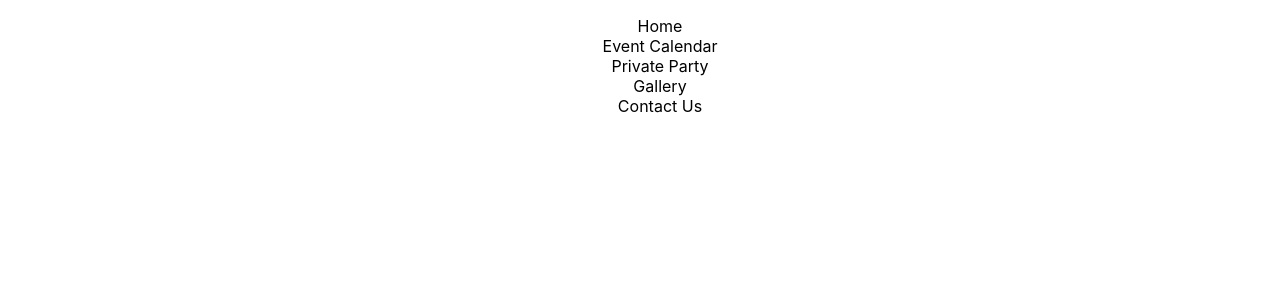
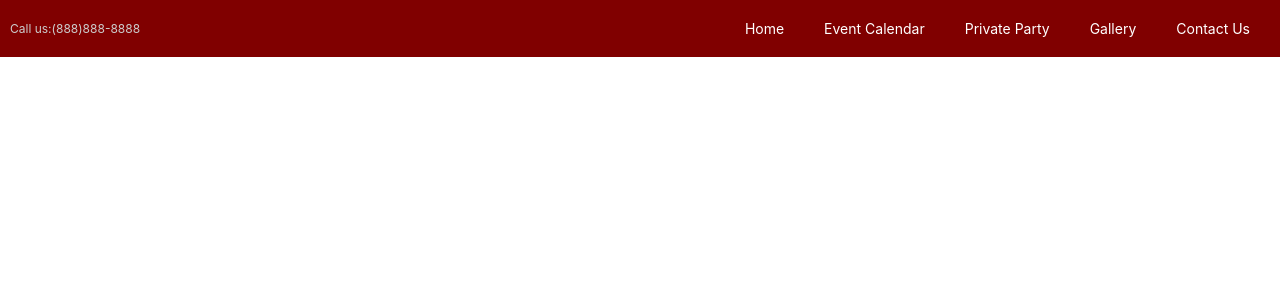
Before and after one commit to CadmiumRed40/Make-A-Mark-Paintbar-LLC, a React (Create React App) app in the folder make-a-mark-ite/: page / in a window 1280 px wide. Shown: the top 300 px of the page. Built offline with nearby package versions, Linux system fonts and the light colour scheme.

Commit message:
Styling navigation bar. Apparently create react app  is no longer being supported so I need a way to restart this project.

```diff
--- a/make-a-mark-ite/package.json
+++ b/make-a-mark-ite/package.json
@@ -8,7 +8,8 @@
     "@testing-library/user-event": "^13.5.0",
     "react": "^18.2.0",
     "react-dom": "^18.2.0",
-    "react-scripts": "5.0.1",
+    "react-router-dom": "^6.14.1",
+    "react-scripts": "^2.1.3",
     "web-vitals": "^2.1.4"
   },
   "scripts": {
--- a/make-a-mark-ite/src/App.js
+++ b/make-a-mark-ite/src/App.js
@@ -1,3 +1,4 @@
+import React from 'react'
 import './App.css';
 import NavgationBar from './components/NavigationBar/NavgationBar';
 
--- a/make-a-mark-ite/src/components/NavigationBar/NavgationBar.js
+++ b/make-a-mark-ite/src/components/NavigationBar/NavgationBar.js
@@ -1,16 +1,20 @@
 import React from 'react'
-import NavigationBar from './NavigationBar.css'
+//import router from 'react-router-dom'
+import './NavigationBar.css'
 
 function NavgationBar() {
   return (
-    <div>
+    <div id="body">
+      <nav>
+      <span id="callUs">Call us:(888)888-8888</span>
         <ul>
-            <li>Home</li>
-            <li>Event Calendar</li>
-            <li>Private Party</li>
-            <li>Gallery</li>
-            <li>Contact Us</li>
+            <li><a>Home</a></li>
+            <li><a>Event Calendar</a></li>
+            <li><a>Private Party</a></li>
+            <li><a>Gallery</a></li>
+            <li><a>Contact Us</a></li>
         </ul>
+        </nav>
     </div>
   )
 }
--- a/make-a-mark-ite/src/components/NavigationBar/NavigationBar.css
+++ b/make-a-mark-ite/src/components/NavigationBar/NavigationBar.css
@@ -1,3 +1,57 @@
-ul {
-    list-style-type: none;
-}
+#body {
+    background-color: #333;
+  }
+
+  nav {
+    background-color: #800000;
+    display: flex;
+    justify-content: space-between;
+    padding: 10px;
+  }
+
+  nav ul {
+    list-style: none;
+    margin: 0;
+    padding: 0;
+    display: flex;
+    flex-direction: row;
+    align-items: center;
+  }
+
+  nav li {
+    margin: 0 10px;
+  }
+
+  nav a {
+    color: #fff;
+    text-decoration: none;
+    padding: 10px;
+    display: block;
+    font-size: 14px;
+  }
+
+  nav a:hover {
+    background-color: #666;
+  }
+
+  #callUs {
+    color: #ccc;
+    font-size: 12px;
+    display: flex;
+    align-items: center;
+  }
+
+  @media screen and (max-width: 600px) {
+    nav ul {
+      flex-direction: column;
+      align-items: center;
+    }
+
+    nav li {
+      margin: 10px 0;
+    }
+
+    nav a {
+      padding: 5px;
+    }
+  }
```
Also changed, not shown: 1 other file (tests, documents, lock files or other folders).
